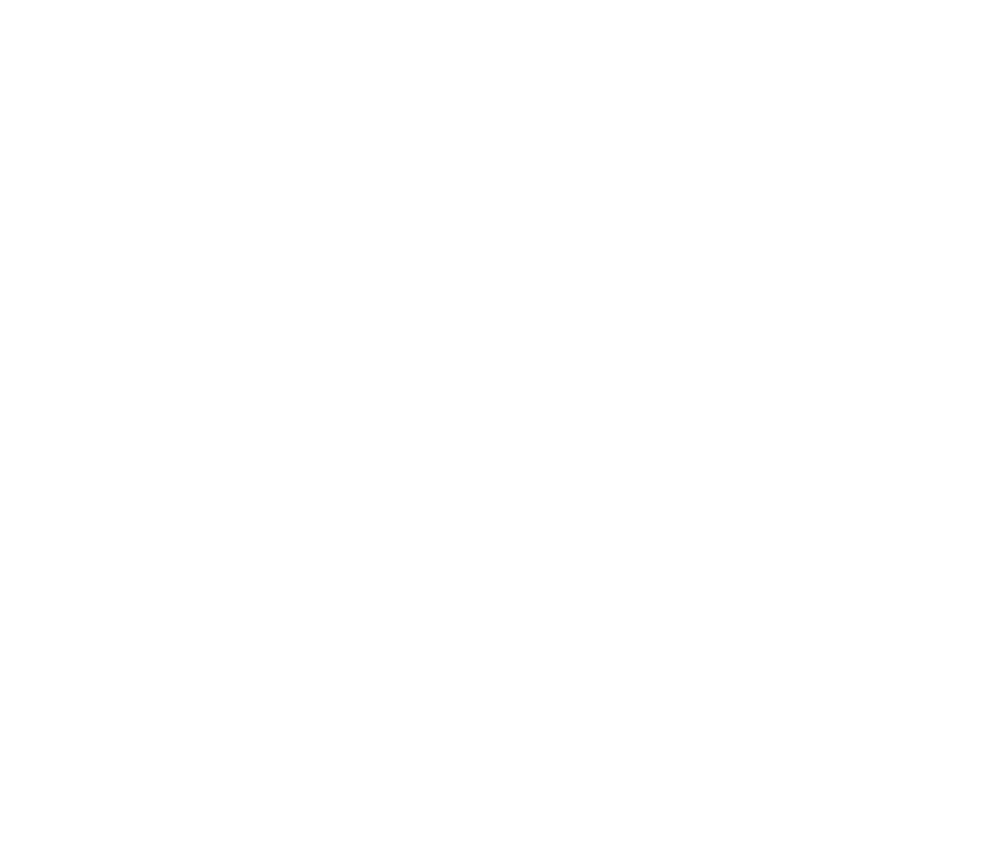
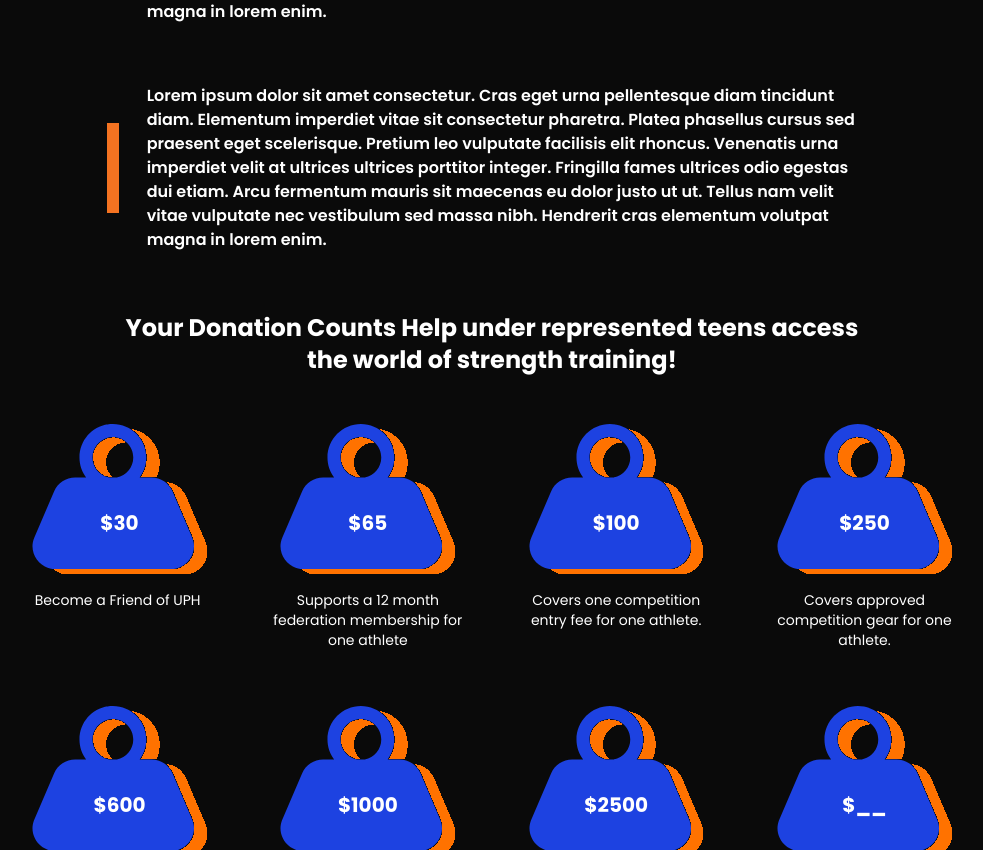
Before and after one commit to Artists-for-Humanity/urban-powerhouse, a Next.js app: page /Donation in a window 1280 px wide. Before the commit this address had no page. Shown: the part 450-1300 px from the top of the page, without its empty margins (148-1131 px from the left). Before the commit the page ends 800 px from the top, so only its background shows below. Built offline with nearby package versions, Linux system fonts and the light colour scheme.

Commit message:
Weights + Text Blocks

```diff
--- a/app/page.tsx
+++ b/app/page.tsx
@@ -1,12 +1,9 @@
 "use client";
 import React from "react";
 import Grid from "../components/GridContainer";
-// import Navigation from "../components/Navigation";
 import Footer from "../components/Footer";
 import Hero from "../components/Hero/Hero";
-// import HeroText from "../components/HeroText";
 import Container from "../components/Container";
-// import Video from "../components/Video";
 import VideoBlock from "../components/Video/VideoBlock";
 import QuoteBlock from "../components/QuoteBlock";
 import ImageBlock from "../components/ImageBlock";
--- a/components/Button.tsx
+++ b/components/Button.tsx
@@ -39,6 +39,7 @@ const Button: React.FC<ButtonProps> = ({
   }
   //default button
   return (
+    <Link href={href || '#'} passHref className='z-[1]'>
     <button
       onClick={onClick}
       disabled={isDisabled}
@@ -52,8 +53,10 @@ const Button: React.FC<ButtonProps> = ({
       `
       }
     >
+
       {label}
     </button>
+    </Link>
   );
 };
 
--- /dev/null
+++ b/components/Donation/DonationWeight.tsx
@@ -0,0 +1,51 @@
+import React from 'react';
+import Image from 'next/image';
+
+interface DonationItem {
+  amount: string;
+  description: string;
+}
+
+interface DonationWeightProps {
+  title: string;
+  donations: DonationItem[];
+  className?: string;
+}
+
+const DonationWeight: React.FC<DonationWeightProps> = ({ title, donations, className = '' }) => {
+  return (
+    <div className={`col-span-full sm:col-start-2 sm:col-span-6 lg:col-start-2 lg:col-span-10 ${className} grid grid-cols-subgrid`}>
+      <h1 className="hidden lg:block col-start-2 col-span-8 text-2xl text-center font-bold mb-8">
+        {title}
+      </h1>
+
+      <div className="col-span-full grid grid-cols-1 sm:grid-cols-3 lg:grid-cols-4 gap-6">
+        {donations.map((donation, index) => (
+          <div
+            key={index}
+            className="flex flex-col items-center p-4 rounded-lg"
+          >
+            <div className="relative w-full h-[150px] flex justify-center items-center">
+              <Image
+              height={64}
+              width={71}
+                src="/weight.svg"
+                alt="Weight Background"
+                className="absolute inset-0 w-full h-full object-contain rounded-lg"
+              />
+              <span className="relative text-xl font-bold z-10 mt-12">
+                {donation.amount}
+              </span>
+            </div>
+
+            <p className="text-sm  mt-4 text-center">
+              {donation.description}
+            </p>
+          </div>
+        ))}
+      </div>
+    </div>
+  );
+};
+
+export default DonationWeight;
--- /dev/null
+++ b/components/Donation/TextBlock.tsx
@@ -0,0 +1,27 @@
+import React from 'react';
+
+interface TextBlockProps {
+  text: string;
+  className?: string;
+}
+
+const TextBlock: React.FC<TextBlockProps> = ({ text, className = '' }) => {
+  return (
+    <div className={`col-span-full grid grid-cols-subgrid ${className} relative`}>
+
+      <h1
+        className={`
+          text-base font-semibold pl-6 sm:pl-10 relative col-span-full sm:col-start-2 sm:col-span-6 lg:col-start-3 lg:col-span-8
+        `}
+      >
+        <span
+          className="absolute left-0 top-0 lg:top-1/2 lg:-translate-y-1/2 h-[90px] w-[12px] bg-[var(--urban-orange)]"
+          aria-hidden="true"
+        ></span>
+        {text}
+      </h1>
+    </div>
+  );
+};
+
+export default TextBlock;
--- a/components/Navigation.tsx
+++ b/components/Navigation.tsx
@@ -39,7 +39,7 @@ const Navigation: React.FC = () => {
           <Button label="FAQ" href="/FAQ" variant="nav" isActive={pathname === '/FAQ'} />
           <Button label="Registration & Membership" href="/" variant="nav" isActive={false} />
           <Button label="Session Scheduler" href="/" variant="nav" isActive={false} />
-          <Button label="Donate" className='text-[var(--urban-orange)]' href="/" variant="nav" isActive={false} />
+          <Button label="Donate" className='text-[var(--urban-orange)]' href="/Donation" variant="nav" isActive={false} />
           <Button label="Sign Up" className='text-[var(--urban-blue)]' href="/" variant="nav" isActive={false} />
         </div>
       </div>
@@ -48,7 +48,7 @@ const Navigation: React.FC = () => {
       <div className="hidden sm:flex lg:hidden justify-between items-center w-full max-w-[1200px]">
         <Logo size="small" />
         <div className="flex gap-4 items-center">
-          <Button label="Donation" onClick={() => console.log('Donation clicked')} variant="default" />
+          <Button label="Donation" onClick={() => console.log('Donation clicked')} href='/Donation' variant="default" />
           <Button label="Sign In" onClick={() => console.log('Sign In clicked')} variant="default" />
              <div className="relative">
             <Button className="text-3xl" label="☰" onClick={toggleTabletMenu} variant="default" />
@@ -83,7 +83,7 @@ const Navigation: React.FC = () => {
       <Button label="FAQ" href="/FAQ" variant="nav" isActive={pathname === '/FAQ'} />
         <Button label="Registration & Membership" href="/" variant="nav" isActive={false} />
         <Button label="Session Scheduler" href="/" variant="nav" isActive={false} />
-        <Button label="Donation" onClick={() => console.log('Donation clicked')} variant="default" />
+        <Button label="Donation" onClick={() => console.log('Donation clicked')} variant="default" href='/Donation' />
         <Button label="Sign In" onClick={() => console.log('Sign In clicked')} variant="default" />
       </div>
     </nav>
--- /dev/null
+++ b/pages/Donation.tsx
@@ -0,0 +1,40 @@
+"use client";
+import React from "react";
+import Grid from "../components/GridContainer";
+import Footer from "../components/Footer";
+import Container from "../components/Container";
+import Navigation from "../components/Navigation";
+import TextBlock from "../components/Donation/TextBlock";
+import DonationWeight from "../components/Donation/DonationWeight";
+import '../app/globals.css';
+
+
+export default function Donation() {
+
+    return (
+          <Grid className="gap-y-4">
+            <Navigation/>
+              <Container>
+                <h1 className="text-[32px] font-semibold col-span-full ">Why Give to UPH?</h1>
+                <TextBlock text="Lorem ipsum dolor sit amet consectetur. Cras eget urna pellentesque diam tincidunt diam. Elementum imperdiet vitae sit consectetur pharetra. Platea phasellus cursus sed praesent eget scelerisque. Pretium leo vulputate facilisis elit rhoncus. Venenatis urna imperdiet velit at ultrices ultrices porttitor integer. Fringilla fames ultrices odio egestas dui etiam. Arcu fermentum mauris sit maecenas eu dolor justo ut ut. Tellus nam velit vitae vulputate nec vestibulum sed massa nibh. Hendrerit cras elementum volutpat magna in lorem enim." />
+                <TextBlock text="Lorem ipsum dolor sit amet consectetur. Cras eget urna pellentesque diam tincidunt diam. Elementum imperdiet vitae sit consectetur pharetra. Platea phasellus cursus sed praesent eget scelerisque. Pretium leo vulputate facilisis elit rhoncus. Venenatis urna imperdiet velit at ultrices ultrices porttitor integer. Fringilla fames ultrices odio egestas dui etiam. Arcu fermentum mauris sit maecenas eu dolor justo ut ut. Tellus nam velit vitae vulputate nec vestibulum sed massa nibh. Hendrerit cras elementum volutpat magna in lorem enim." />
+                <DonationWeight
+                    title="Your Donation Counts Help under represented teens access the world of strength training!"
+                    donations={[
+                    { amount: "$30", description: "Become a Friend of UPH " },
+                    { amount: "$65", description: "Supports a 12 month federation membership for one athlete" },
+                    { amount: "$100", description: "Covers one competition entry fee for one athlete." },
+                    { amount: "$250", description: "Covers approved competition gear for one athlete." },
+                    { amount: "$600", description: "Purchases a new barbell for athletes to use during training." },
+                    { amount: "$1000", description: "Helps cover travel cost associated with larger scale competitions." },
+                    { amount: "$2500", description: "Helps us open the doors to our first brick and mortar facility" },
+                    { amount: "$__", description: "Make a gift. Every donation, no matter the size, will help us make Boston strong  together" },
+                    ]}
+                    className="bg-urban-grey"
+                />
+              </Container>
+            <Footer />
+          </Grid>
+
+    );
+}
```
Also changed, not shown: public/weight.png (added), public/weight.svg (added).
